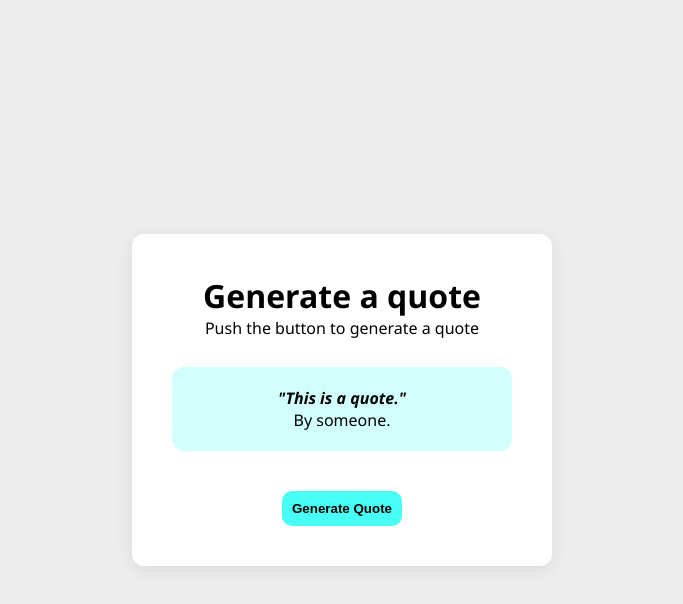
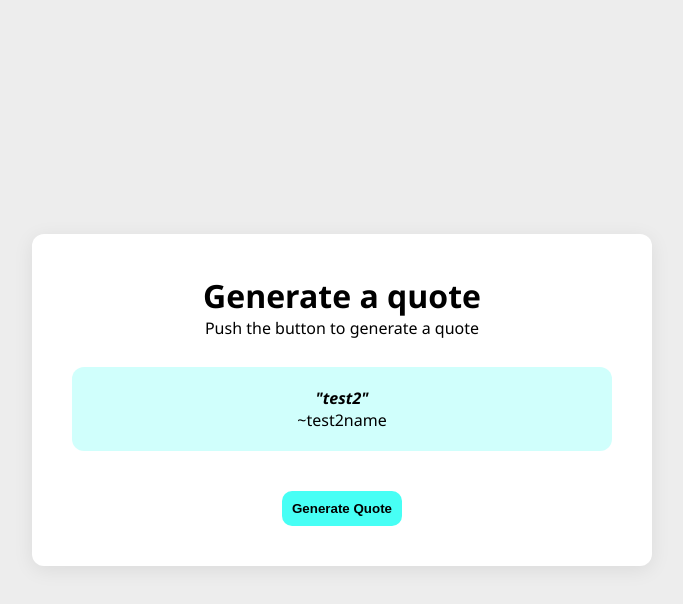
Before and after one commit to def-imran/Random-Generator, a plain HTML site: page index.html in a window 1280 px wide. Both pictures are taken after a click on the button "Generate Quote". Shown: the whole page, without its empty margins (298-981 px from the left). Drawn offline with Linux system fonts and the light colour scheme.

Commit message:
update quote visualizer in index.html and script.js for dynamic quote display; adjust max-width in style.css for better layout

```diff
--- a/index.html
+++ b/index.html
@@ -14,7 +14,7 @@
             <h1 class="titel">Generate a quote</h1>
             <p class="sub-titel">Push the button to generate a quote</p>
         </div>
-        <div class="quote-visualizer">
+        <div class="quote-visualizer" id="quote-visualizer">
             <i class="quote-text" id="quote-text">"This is a quote."</i>
             <p class="person-text" id="person-text">By someone.</p>
         </div>
--- a/script.js
+++ b/script.js
@@ -1,7 +1,7 @@
 const quotes = [
     {
-        "quote": "test1",
-        "name": "test1name"
+        "quote": "He who alleviates the suffering of a brother out of the sufferings of the world, Allah would alleviate his suffering from the sufferings of the Day of Resurrection",
+        "name": "prophet Muhammed peace be upon him."
     },
 
     {
@@ -30,6 +30,11 @@ quoteButton.addEventListener("click", (generateQuote))
 
 function generateQuote() {
     const randomQuote = quotes[Math.floor(quotes.length * Math.random())];
+    const quoteText = document.getElementById("quote-text");
+    const quotePerson = document.getElementById("person-text");
+    const quoteContainer = document.getElementById("quote-visualizer")
+    quoteText.textContent = `"${randomQuote.quote}"`;
+    quotePerson.textContent = `~${randomQuote.name}`;
     console.log(randomQuote.quote, randomQuote.name)
 
 }
--- a/style.css
+++ b/style.css
@@ -18,7 +18,7 @@
      background-color: white;
      padding: 40px;
      width: 100%;
-     max-width: 420px;
+     max-width: 620px;
      border-radius: 12px;
      box-shadow: 0 4px 20px rgba(0, 0, 0, 0.08);
  }
```
